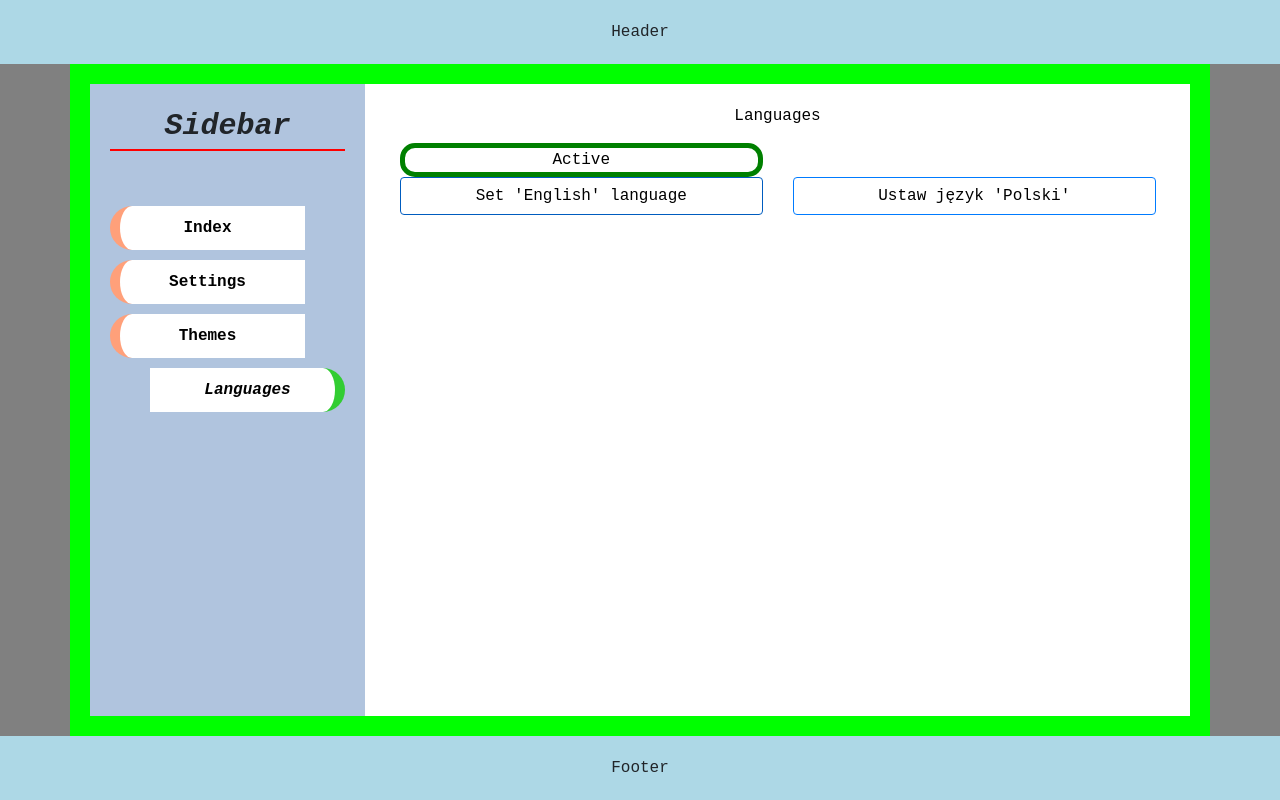
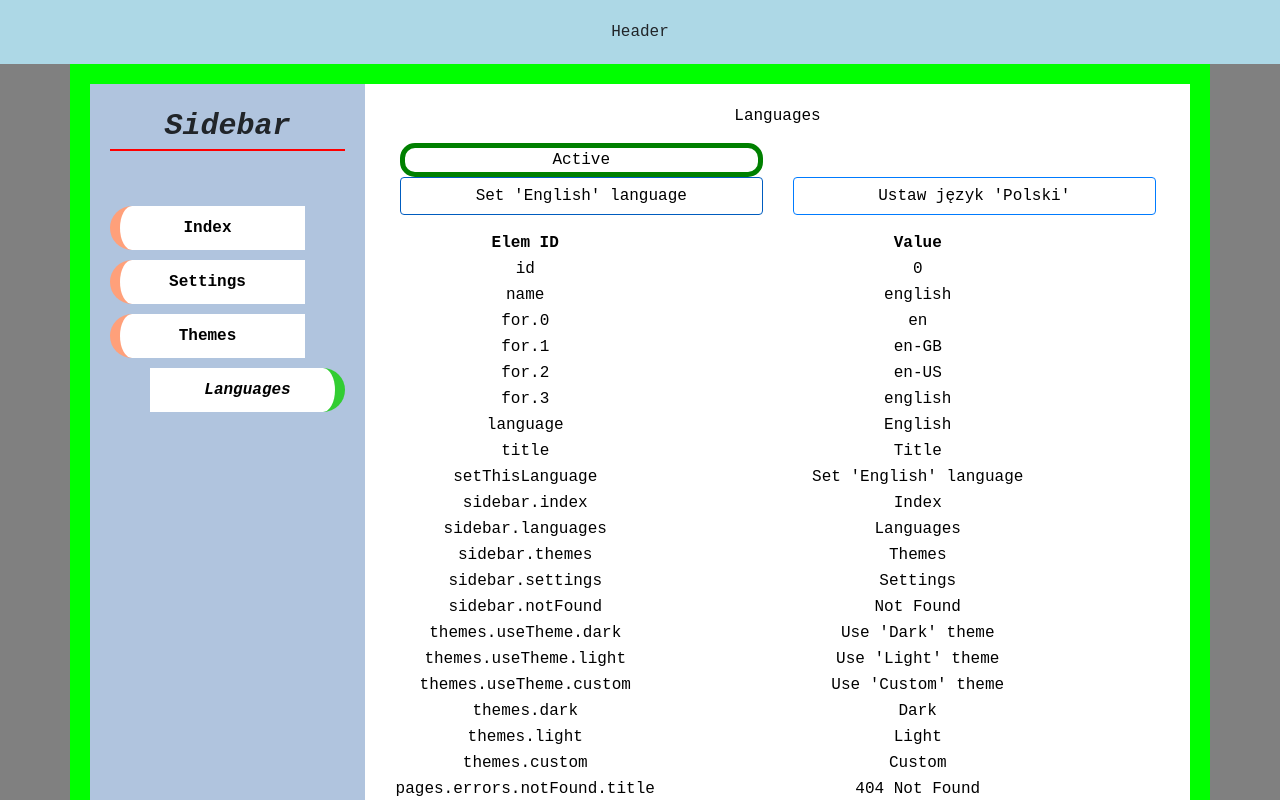
Before and after one commit to GrybosKamil/react-poc-app, a React (Create React App) app: page /#/languages in a window 1280 px wide. Shown: the top 800 px of the page. Built offline with nearby package versions, Linux system fonts and the light colour scheme.

Commit message:
Show language values

```diff
--- a/src/components/languages/Languages.js
+++ b/src/components/languages/Languages.js
@@ -1,7 +1,9 @@
 import { useEffect, useContext, useRef, createRef } from "react";
 import { Button } from "react-bootstrap";
 
+import lodash from "lodash";
 import VanillaTilt from "vanilla-tilt";
+import { flatten } from "flat";
 
 import ThemeContext from "../../context/theme/ThemeContext";
 import LanguageContext from "../../context/language/LanguageContext";
@@ -44,6 +46,8 @@ const Languages = () => {
     };
   }, []);
 
+  const languageNestedKeys = Object.keys(flatten(selectedLanguage));
+
   return (
     <div>
       <div>{selectedLanguage.sidebar.languages}</div>
@@ -82,6 +86,30 @@ const Languages = () => {
           </Button>
         </div>
       ))}
+      <div
+        style={{
+          display: "flex",
+          alignItems: "center",
+          justifyContent: "center",
+        }}
+      >
+        <table>
+          <thead>
+            <tr>
+              <th>Elem ID</th>
+              <th>Value</th>
+            </tr>
+          </thead>
+          <tbody>
+            {languageNestedKeys.map((elem) => (
+              <tr key={elem}>
+                <td>{elem}</td>
+                <td>{lodash.get(selectedLanguage, elem)}</td>
+              </tr>
+            ))}
+          </tbody>
+        </table>
+      </div>
     </div>
   );
 };
```
